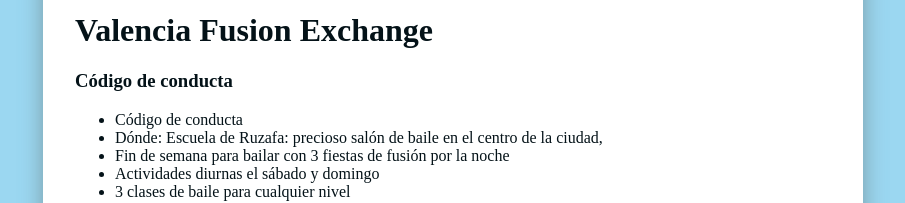
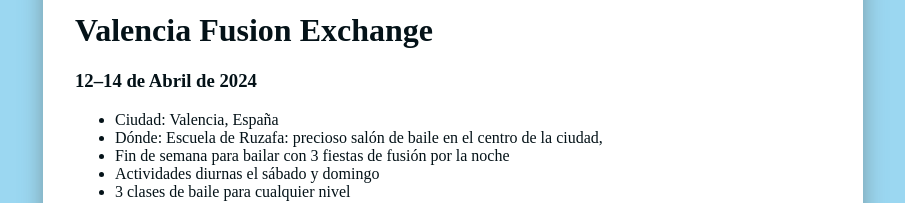
Before and after one commit to marcin-wosinek/valencia-fusion-exchange.com, a website: page spanish.html in a window 1280 px wide. Shown: the part 635-838 px from the top of the page, without its empty margins (187-1092 px from the left). Drawn offline with Linux system fonts and the light colour scheme.

Commit message:
Fix spanish page

```diff
--- a/spanish.html
+++ b/spanish.html
@@ -74,10 +74,10 @@
       <div class="copy">
         <h1 id="valencia-fusion-exchange">Valencia Fusion Exchange</h1>
 
-        <h3>Código de conducta</h3>
+        <h3>12–14 de Abril de 2024</h3>
 
         <ul>
-          <li>Código de conducta</li>
+          <li>Ciudad: Valencia, España</li>
           <li>
             Dónde: Escuela de Ruzafa: precioso salón de baile en el centro de la
             ciudad,
```
